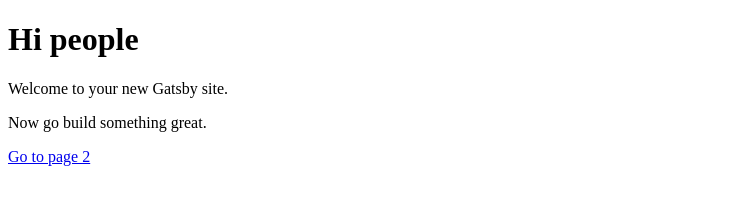
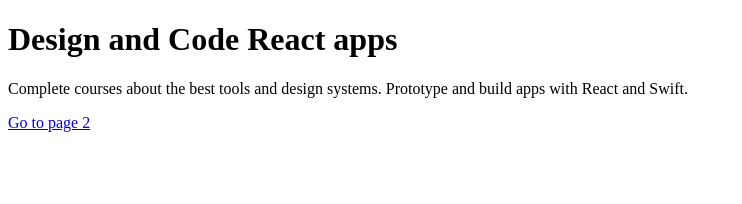
Before and after one commit to ovonhauske/react_learn, a Gatsby site: page / in a window 1280 px wide. Shown: the whole page, without its empty margins (0-742 px from the left). Built offline with nearby package versions, Linux system fonts and the light colour scheme; Gatsby itself is replaced by a stand-in of ours.

Commit message:
Initial commit

```diff
--- a/gatsby-config.js
+++ b/gatsby-config.js
@@ -1,6 +1,6 @@
 module.exports = {
   siteMetadata: {
-    title: 'Gatsby Default Starter',
+    title: 'Design+Code 3',
   },
   plugins: ['gatsby-plugin-react-helmet'],
 }
--- a/src/pages/index.js
+++ b/src/pages/index.js
@@ -3,9 +3,8 @@
 
 const IndexPage = () => (
   <div>
-    <h1>Hi people</h1>
-    <p>Welcome to your new Gatsby site.</p>
-    <p>Now go build something great.</p>
+    <h1>Design and Code React apps</h1>
+    <p>Complete courses about the best tools and design systems. Prototype and build apps with React and Swift.</p>
     <Link to="/page-2/">Go to page 2</Link>
   </div>
 )
```
